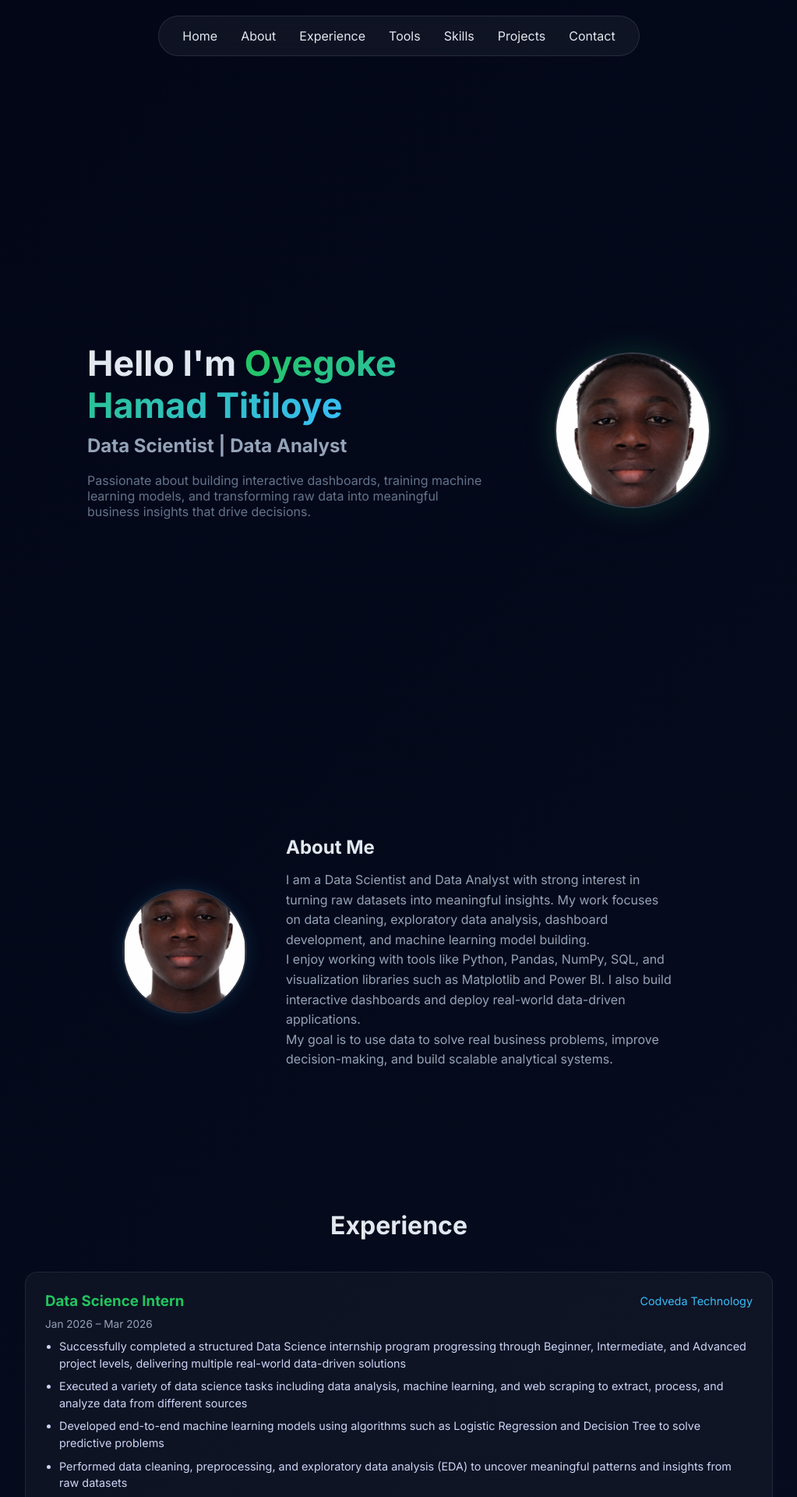
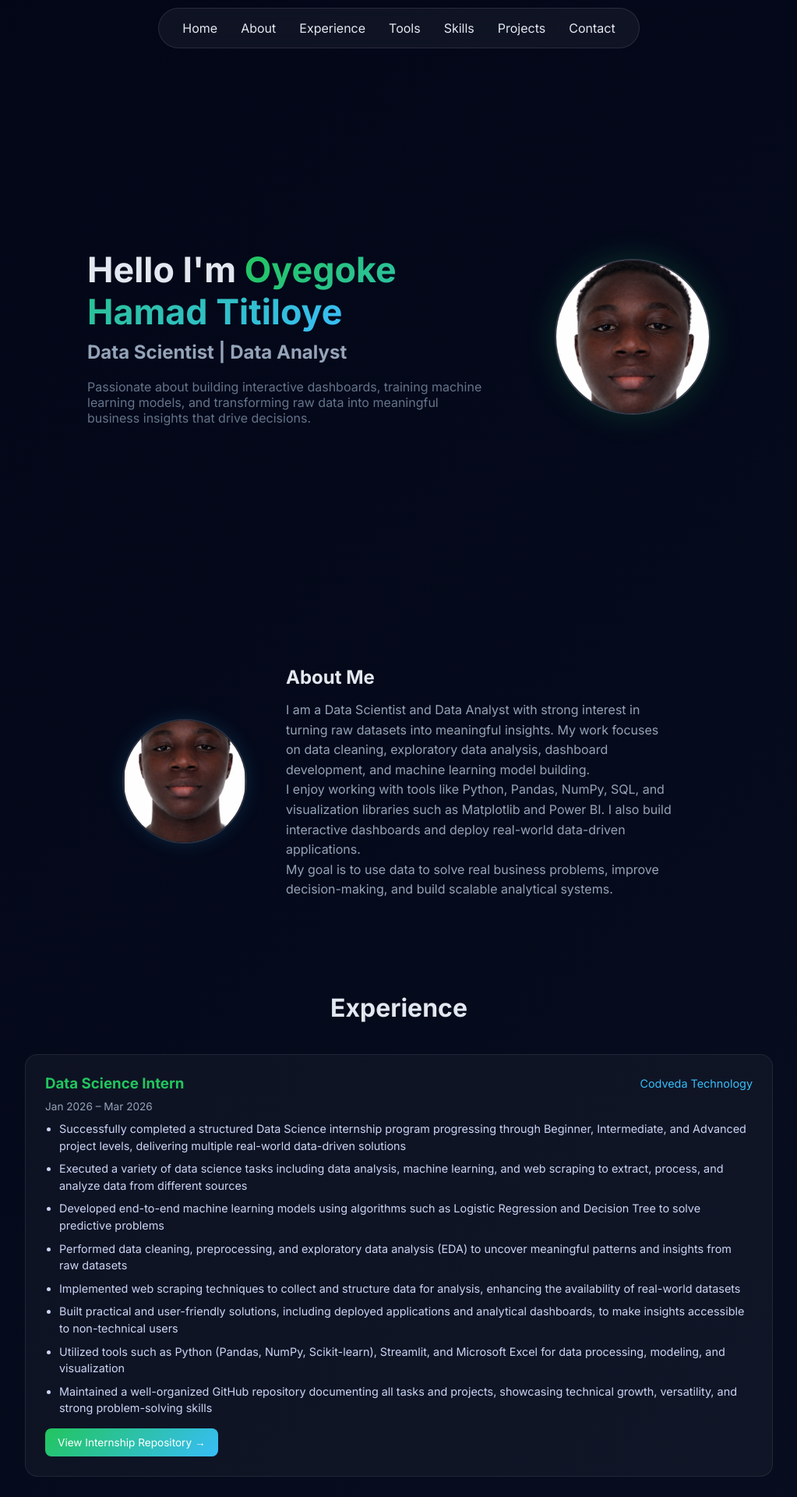
Before and after one commit to HamzyinTech/portfolio-flask-app, a Flask app: page / in a window 1280 px wide. Shown: the top 1920 px of the page at 78% size, without its empty margins (128-1151 px from the left). Run offline with Flask 3, Linux system fonts and the light colour scheme.

Commit message:
Refactor UI spacing using 8px design system (Linear-style consistency)

```diff
--- a/static/css/style.css
+++ b/static/css/style.css
@@ -998,3 +998,89 @@ section {
     transform: translateY(-2px);
     box-shadow: 0 6px 20px rgba(59, 130, 246, 0.4);
 }
+
+
+
+
+
+
+
+
+
+
+
+
+
+
+
+
+
+
+
+
+
+
+
+
+/* =========================
+   FINAL MICRO SPACING FIX
+   (ONLY GAP CONTROL — NO STYLE CHANGES)
+========================= */
+
+/* GLOBAL SECTION SPACING */
+section {
+    padding: 32px 0; /* slightly tighter than 35px */
+}
+
+/* Prevent stacked spacing doubling */
+section + section {
+    margin-top: 0 !important;
+}
+
+/* MAIN CONTAINER */
+.page-container {
+    padding: 45px 20px; /* slightly reduced */
+}
+
+/* HERO (controls HOME → ABOUT gap) */
+.hero-container {
+    min-height: 82vh; /* tighter than before */
+    margin-bottom: 5px; /* 🔥 reduces home → about space */
+}
+
+/* NAVBAR */
+.navbar {
+    margin: 10px auto; /* tighter */
+}
+
+/* ABOUT SECTION (pulls it closer to hero) */
+.about-container {
+    padding: 25px 0; /* reduced */
+}
+
+/* PROJECT SHOWCASE */
+.project-showcase {
+    margin: 2.5rem 0; /* tighter */
+}
+
+/* TECH / SKILLS / EXPERIENCE / CONTACT */
+.tech-section,
+.skills-section,
+.experience-section,
+.contact-section {
+    padding: 45px 20px; /* reduced */
+}
+
+/* 🔥 CRITICAL FIX: EXPERIENCE ↔ TOOLS GAP */
+.tech-section {
+    padding-bottom: 30px; /* pulls next section upward */
+}
+
+.experience-section {
+    padding-top: 30px; /* reduces gap above experience */
+}
+
+/* CONTACT SECTION FINAL TIGHTEN */
+.contact-section {
+    padding-top: 35px; /* pulls contact closer */
+}
```
